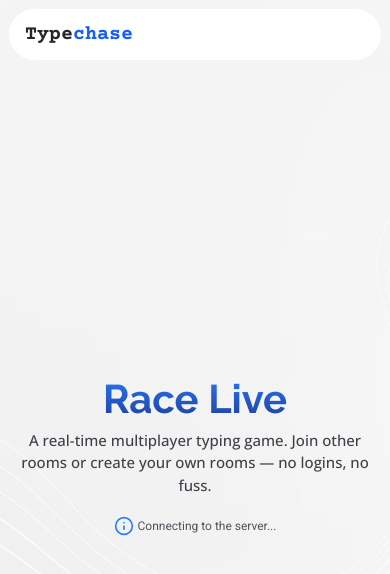
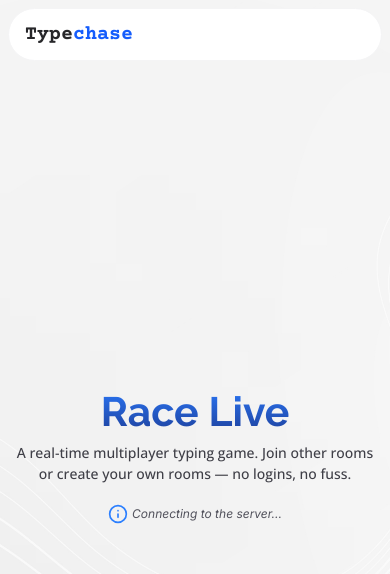
Before and after one commit to drvxksh/typechase, a React (Vite) app in the folder frontend/: page / in a window 390 px wide. Shown: the top 574 px of the page. Built offline with nearby package versions, Linux system fonts and the light colour scheme; no server answers.

Commit message:
Updated fonts for UI consistency

```diff
--- a/frontend/src/components/Logo.tsx
+++ b/frontend/src/components/Logo.tsx
@@ -4,7 +4,7 @@ export default function Logo() {
   return (
     <Link
       to="/"
-      className="font-courier pointer-cursor text-xl font-bold text-zinc-800 sm:text-2xl"
+      className="font-logo pointer-cursor text-xl font-bold text-zinc-800 sm:text-2xl"
     >
       Type<span className="text-blue-600">chase</span>
     </Link>
--- a/frontend/src/index.css
+++ b/frontend/src/index.css
@@ -5,10 +5,9 @@
 @theme {
   --font-heading: Raleway, sans-serif;
   --font-description: Open sans, sans-serif;
+  --font-logo: Courier Prime, monospace;
   --font-poppins: Poppins, sans-serif;
   --font-inter: Inter, sans-serif;
-  --font-roboto: Roboto, sans-serif;
-  --font-courier: Courier Prime, monospace;
 }
 
 .blue-gradient-btn {
--- a/frontend/src/pages/landing.tsx
+++ b/frontend/src/pages/landing.tsx
@@ -1,7 +1,7 @@
 import { useRef, useState } from "react";
 import { useWebSocket } from "../hooks/useWebSocket";
 import backgroundImage from "/hero_background.jpg?url";
-import { Info, ServerCrash } from "lucide-react";
+import { DatabaseZap, Info } from "lucide-react";
 import Logo from "../components/Logo";
 import useGamePortal from "../hooks/useGamePortal";
 
@@ -78,11 +78,11 @@ export default function Landing() {
           <img src={backgroundImage} className="h-full w-full object-cover" />
         </div>
         <section className="flex flex-col items-center gap-5">
-          <header className="flex flex-col items-center justify-center">
-            <h1 className="font-heading blue-gradient-text bg-clip-text text-center text-[40px] font-bold text-transparent sm:text-5xl">
+          <header className="flex flex-col items-center justify-center sm:gap-2">
+            <h1 className="font-heading blue-gradient-text bg-clip-text text-center text-[41px] font-bold text-transparent sm:text-5xl">
               <span className="inline-block">Race Live</span>
             </h1>
-            <h2 className="font-description max-w-2xl text-center text-[15px] font-medium text-zinc-700 sm:text-lg">
+            <h2 className="font-description max-w-2xl text-center text-[14px] font-medium text-zinc-700 sm:text-lg">
               A real-time multiplayer typing game. Join other rooms or create
               your own rooms — no logins, no fuss.
             </h2>
@@ -91,15 +91,15 @@ export default function Landing() {
             (status == "connecting" ? (
               <p className="flex cursor-wait items-center gap-1">
                 <Info className="size-5 text-blue-500" />
-                <span className="font-roboto text-xs text-zinc-600">
+                <span className="font-inter text-xs text-zinc-600 italic">
                   Connecting to the server...
                 </span>
               </p>
             ) : (
               <p className="flex cursor-not-allowed items-center gap-1">
-                <ServerCrash className="size-5 text-red-500" />
-                <span className="font-roboto text-xs text-zinc-600">
-                  Service temporarily unavailable. Please try again later.
+                <DatabaseZap className="size-5 text-red-500" />
+                <span className="font-inter text-xs text-zinc-600 italic">
+                  Server Error. Please try again later.
                 </span>
               </p>
             ))}
```
